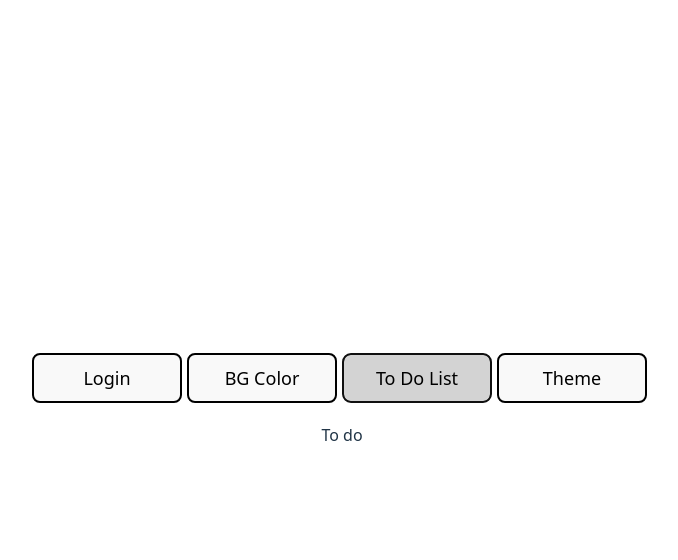
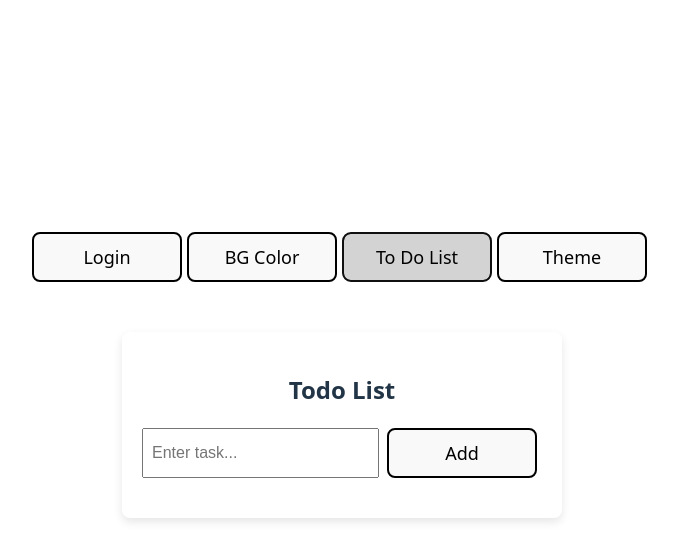
Before and after one commit to pratikbalochiya23111989/practice-1, a React (Vite) app: page / in a window 1280 px wide. Both pictures are taken after a click on the button "To Do List". Shown: the top 560 px of the page, without its empty margins (298-976 px from the left). Built offline with nearby package versions, Linux system fonts and the light colour scheme.

Commit message:
Added Todo List Functionality

```diff
--- a/src/components/ToDo.tsx
+++ b/src/components/ToDo.tsx
@@ -1,13 +1,141 @@
-import { useState } from "react";
+import React, { useState, useEffect, type FormEvent } from "react";
 
-function ToDo() {
-  const [color, setColor] = useState("red");
+interface ITodo {
+  id: number;
+  text: string;
+  completed: boolean;
+}
+
+const ToDo: React.FC = () => {
+  const [todos, setTodos] = useState<ITodo[]>([]);
+  const [task, setTask] = useState<string>("");
+
+  // Load todos from localStorage on first render
+  useEffect(() => {
+    const savedTodos = localStorage.getItem("todos");
+    if (savedTodos) {
+      setTodos(JSON.parse(savedTodos));
+    }
+  }, []);
+
+  // Save todos to localStorage whenever todos change
+  useEffect(() => {
+    localStorage.setItem("todos", JSON.stringify(todos));
+  }, [todos]);
+
+  const handleSubmit = (e: FormEvent<HTMLFormElement>) => {
+    e.preventDefault();
+    if (!task.trim()) return;
+
+    const newTodo: ITodo = {
+      id: Date.now(),
+      text: task,
+      completed: false,
+    };
+
+    setTodos([...todos, newTodo]);
+    setTask("");
+  };
+
+  const toggleComplete = (id: number) => {
+    setTodos(
+      todos.map((todo) =>
+        todo.id === id ? { ...todo, completed: !todo.completed } : todo
+      )
+    );
+  };
+
+  const deleteTodo = (id: number) => {
+    setTodos(todos.filter((todo) => todo.id !== id));
+  };
 
   return (
-    <>
-      To do
-    </>
+    <div style={styles.container}>
+      <h2>Todo List</h2>
+
+      <form onSubmit={handleSubmit} style={styles.form}>
+        <input
+          type="text"
+          value={task}
+          onChange={(e) => setTask(e.target.value)}
+          placeholder="Enter task..."
+          style={styles.input}
+        />
+        <button type="submit" style={styles.addButton}>
+          Add
+        </button>
+      </form>
+
+      <ul style={styles.list}>
+        {todos.map((todo) => (
+          <li key={todo.id} style={styles.listItem}>
+            <span
+              onClick={() => toggleComplete(todo.id)}
+              style={{
+                ...styles.taskText,
+                textDecoration: todo.completed ? "line-through" : "none",
+                color: todo.completed ? "gray" : "black",
+              }}
+            >
+              {todo.text}
+            </span>
+
+            <button
+              onClick={() => deleteTodo(todo.id)}
+              style={styles.deleteButton}
+            >
+              Delete
+            </button>
+          </li>
+        ))}
+      </ul>
+    </div>
   );
-}
+};
+
+const styles: { [key: string]: React.CSSProperties } = {
+  container: {
+    maxWidth: "400px",
+    margin: "50px auto",
+    padding: "20px",
+    borderRadius: "8px",
+    boxShadow: "0 4px 10px rgba(0,0,0,0.1)",
+    backgroundColor: "#fff",
+  },
+  form: {
+    display: "flex",
+    marginBottom: "20px",
+  },
+  input: {
+    flex: 1,
+    padding: "8px",
+    fontSize: "16px",
+  },
+  addButton: {
+    padding: "8px 12px",
+    marginLeft: "8px",
+    cursor: "pointer",
+  },
+  list: {
+    listStyle: "none",
+    padding: 0,
+  },
+  listItem: {
+    display: "flex",
+    justifyContent: "space-between",
+    marginBottom: "10px",
+    alignItems: "center",
+  },
+  taskText: {
+    cursor: "pointer",
+  },
+  deleteButton: {
+    backgroundColor: "red",
+    color: "white",
+    border: "none",
+    padding: "5px 8px",
+    cursor: "pointer",
+  },
+};
 
 export default ToDo;
```
